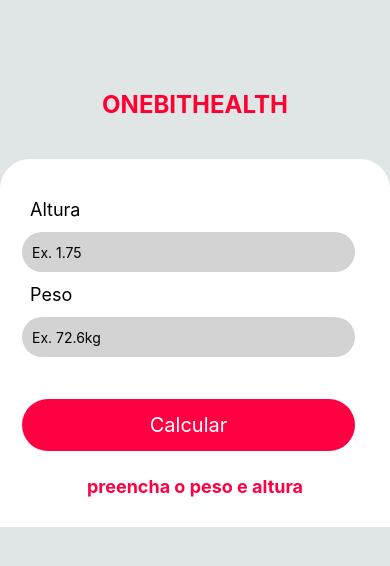
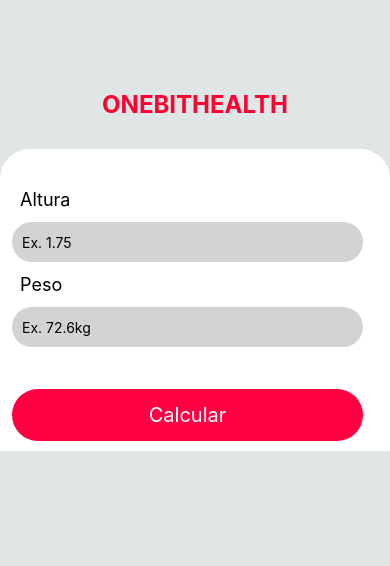
Before and after one commit to ygorhslima/curso-react-native, a React Native app in the folder onebithealth/: screen / in a window 390 px wide. Shown: the top 566 px of the page. Built offline with nearby package versions, Linux system fonts and the light colour scheme.

Commit message:
terminando algumas atualizações do aplicativo

```diff
--- a/onebithealth/src/components/Form/index.js
+++ b/onebithealth/src/components/Form/index.js
@@ -1,5 +1,15 @@
 import {useState} from "react";
-import { View, Text, TextInput, TouchableOpacity, Keyboard } from "react-native";
+
+import {
+    View,
+    Text,
+    TextInput,
+    TouchableOpacity,
+    Vibration,
+    Pressable,
+    Keyboard
+} from "react-native";
+
 import ResultIMC from "./resultImc";
 import styleForm from "./styleForm";
 
@@ -9,9 +19,18 @@
     const [messageImc,setMessageImc] = useState("preencha o peso e altura"); // mensagem padrão do IMC
     const [imc,setImc] = useState(null); // valor que vai receber o cálculo do IMC
     const [textButton,setTextButton] = useState("Calcular");
+    const [errorMessage, setErrorMessage] = useState(null);
 
     function imcCalculador(){
-        return setImc(weight / (height * height));
+        let heightFormat = height.replace(",",".")
+        return setImc((weight / (heightFormat * heightFormat)).toFixed(2));
+    }
+
+    function verificationImc(){
+        if(imc == null){
+            Vibration.vibrate();
+            setErrorMessage("campo obrigatório! ");
+        }
     }
 
     function validationImc(){
@@ -20,18 +39,23 @@
             setHeight(null);
             setWeight(null);
             setMessageImc(`Seu IMC é igual: `);
-            setTextButton("Calcular Novamente")
+            setTextButton("Calcular Novamente");
+            setErrorMessage(null);
             return;
-        }
+        }else{
+            verificationImc();
             setImc(null);
             setTextButton("Calcular");
-        setMessageImc("preencha o peso e altura")
+            setMessageImc("preencha o peso e altura");
+        }
     }
 
     return(
         <View style={styleForm.formContext}>
-            <View style={styleForm.form}>
+            {imc == null ? (
+                <Pressable onPress={Keyboard.dismiss} style={styleForm.form}>
                     <Text style={styleForm.formLabel}>Altura</Text>
+                    <Text style={styleForm.errorMessage}>{errorMessage}</Text>
                     <TextInput
                         style={styleForm.formInput}
                         onChangeText={setHeight}
@@ -41,6 +65,7 @@
                     />
 
                     <Text style={styleForm.formLabel}>Peso</Text>
+                    <Text style={styleForm.errorMessage}>{errorMessage}</Text>
                     <TextInput
                         style={styleForm.formInput}
                         onChangeText={setWeight}
@@ -49,11 +74,18 @@
                         keyboardType="numeric"
                     />
 
-                <TouchableOpacity style={styleForm.buttonCalculador} onPress={()=>{validationImc()}}>
+                    <TouchableOpacity style={styleForm.buttonCalculador} onPress={validationImc}>
+                        <Text style={styleForm.textButtonCalculator}>{textButton}</Text>
+                    </TouchableOpacity>
+                </Pressable>
+            ):(
+                <View style={style.exibitionResultImc}>
+                    <ResultIMC messageResultImc={messageImc} resultImc={imc}/>
+                     <TouchableOpacity style={styleForm.buttonCalculador} onPress={validationImc}>
                         <Text style={styleForm.textButtonCalculator}>{textButton}</Text>
                     </TouchableOpacity>
                 </View>
-            <ResultIMC messageResultImc={messageImc} resultImc={imc}/>
+            )}
         </View>
     )
 }
--- a/onebithealth/src/components/Form/resultImc/index.js
+++ b/onebithealth/src/components/Form/resultImc/index.js
@@ -1,10 +1,25 @@
-import {View, Text} from "react-native"
+import {View, Text, TouchableOpacity, Share, ProgressBarAndroidComponent} from "react-native"
 import styleResultImc from "./styleResultImc"
 export default function ResultIMC({messageResultImc,resultImc}){
+
+    const onShare = async() => {
+        const result = await Share.share({
+            /**exibindo a mensagem */
+            message:`Meu IMC hoje é: ${resultImc}`
+        })
+    }
+
     return(
-        <View style={styleResultImc.ResultImc}>
-            <Text style={styleResultImc.information}>{messageResultImc}</Text>
-            <Text>{resultImc}</Text>
+        <View style={styleResultImc.contextImc}>
+            <View style={styleResultImc.boxShareButton}>
+                {resultImc != null ?
+                    <TouchableOpacity style={styleResultImc.shared}>
+                        <Text style={styleResultImc.sharedText}>Share</Text>
+                    </TouchableOpacity>
+                :<View></View>}
+            </View>
+            <Text style={styleResultImc.titleResultImc}>{messageResultImc}</Text>
+            <Text style={styleResultImc.numberImc}>{resultImc}</Text>
         </View>
     )
 }
--- a/onebithealth/src/components/Form/resultImc/styleResultImc.js
+++ b/onebithealth/src/components/Form/resultImc/styleResultImc.js
@@ -1,7 +1,7 @@
 import { StyleSheet } from 'react-native'
 
 const styleResultImc = StyleSheet.create({
-    ResultImc:{
+    contextImc:{
         flex:1,
         marginTop:15,
         paddingtop:60,
@@ -14,10 +14,27 @@
         color:"#ff0043",
         fontWeight:"bold"
     },
-    information:{
+    titleResultImc:{
         fontSize:18,
         color:"#ff0043",
         fontWeight:"bold"
+    },
+    boxShareButton:{
+        width:"100%",
+        alignItems:"center",
+        marginBottom:10,
+    },
+    shared:{
+        backgroundColor:"#1877f2",
+        borderRadius:50,
+        paddingTop:5,
+        paddingBottom:5,
+
+    },
+    sharedText:{
+        color:"#fff",
+        fontWeight:"bold",
+        paddingHorizontal:30
     }
 })
 export default styleResultImc
--- a/onebithealth/src/components/Form/styleForm.js
+++ b/onebithealth/src/components/Form/styleForm.js
@@ -4,18 +4,18 @@
     formContext:{
         width:"100%",
         height:"100%",
+        justifyContent:"space-around",
         bottom:0,
         backgroundColor:"#ffffff",
         alignItems:"center",
-        marginTop:30,
         borderTopLeftRadius:30,
-        borderTopRightRadius:30
+        borderTopRightRadius:30,
+        marginTop:20,
+        paddingTop:30
     },
     form:{
         width:"100%",
         height:"auto",
-        marginTop:30,
-        padding:10
     },
     formLabel:{
         color:"#000000",
@@ -44,6 +44,16 @@
     textButtonCalculator:{
         fontSize:20,
         color:"#fff"
+    },
+    errorMessage:{
+        fontSize:12,
+        color:'red',
+        fontWeight:"bold",
+        paddingLeft:20,
+    },
+    exibitionResultImc:{
+        width:"100%",
+        height:"50%"
     }
 })
 export default styleForm
```
Lines whose indentation alone changed are shown as unchanged.
